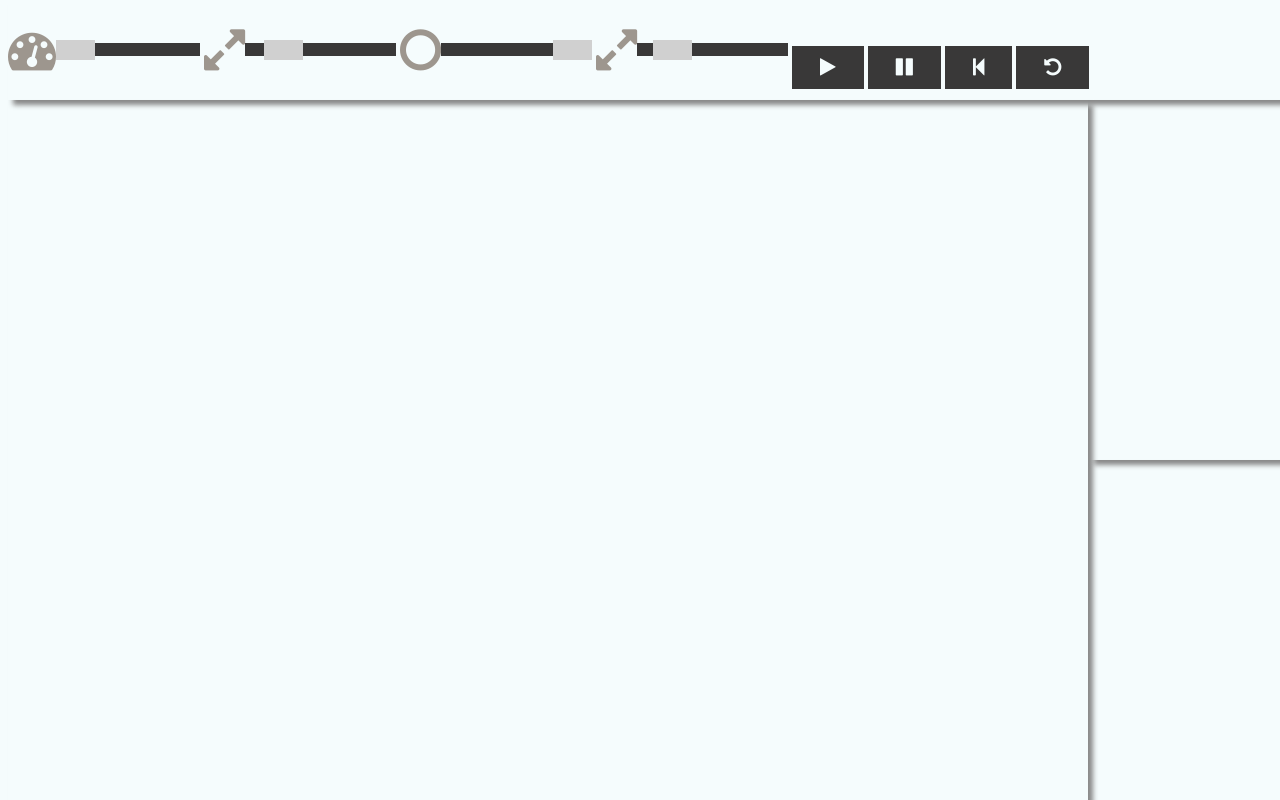
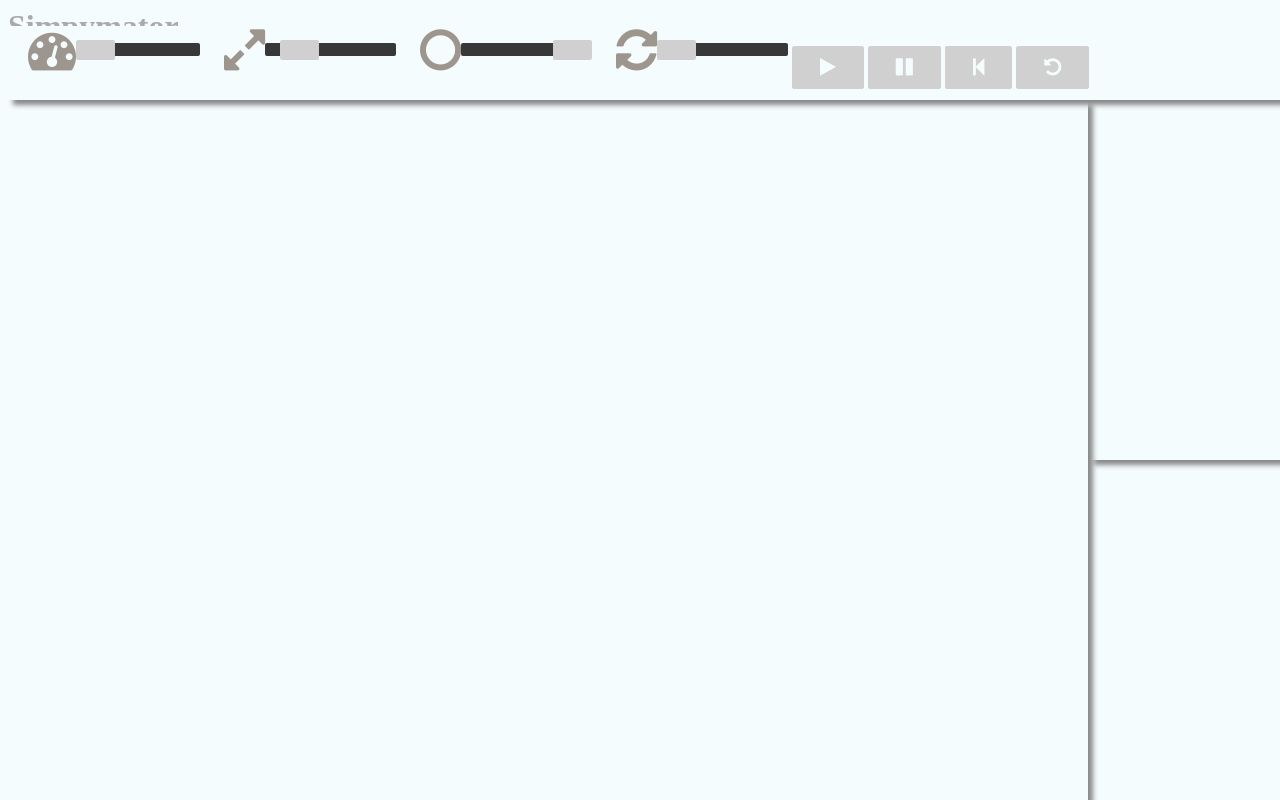
Before and after one commit to Vick619/AnimationEngine, a plain HTML site: page Canvas/indexNew.html in a window 1280 px wide. Drawn offline with Linux system fonts and the light colour scheme.

Commit message:
PUSSHHHHHgit pushgit pushgit push

```diff
--- a/Canvas/css/main.css
+++ b/Canvas/css/main.css
@@ -9,7 +9,7 @@ h1{
 
 
 #container {
-
+    width: 100%;
 }
 
 #topBar{
@@ -64,17 +64,16 @@ h1{
 }
 
 button{
-    margin-top: 0px auto;
     padding: 10px 27px 11px !important;
     font-size: 20px !important;
-    background-color: #393838;
+    background-color: #d0d0d0;
     font-weight: bold;
-    text-shadow: 1px 1px #393838;
+    text-shadow: 1px 1px #d0d0d0;
     color: #f5fcfd;
     border-radius: 0px;
     -moz-border-radius: 0px;
-    -webkit-border-radius: 0px;
-    border: 1px solid #393838;
+    -webkit-border-radius: 2px;
+    border: 1px solid #d0d0d0;
     cursor: pointer;
     box-shadow: 0 1px 0 rgba(255, 255, 255, 0.5) inset;
     -moz-box-shadow: 0 0px 0 rgba(255, 255, 255, 0.5) inset;
@@ -85,6 +84,7 @@ button{
 /*code sourced from : http://codepen.io/chriscoyier/pen/FtnAa*/
 input[type=range] {
   -webkit-appearance: none;
+  padding-left: 20px;
   margin: 2% 0;
   width: 15%;
   background-color: #f5fcfd;
@@ -99,7 +99,7 @@ input[type=range]::-webkit-slider-runnable-track {
   animate: 0.2s;
   box-shadow: 0px 0px 0px #000000, 0px 0px 0px #0d0d0d;
   background: #393838;
-  border-radius: 0px;
+  border-radius: 2px;
   border: 0px solid #000101;
 }
 input[type=range]::-webkit-slider-thumb {
@@ -107,7 +107,7 @@ input[type=range]::-webkit-slider-thumb {
   border: 0px solid #000000;
   height: 20px;
   width: 39px;
-  border-radius: 0px;
+  border-radius: 2px;
   background: #d0d0d0;
   cursor: pointer;
   -webkit-appearance: none;
--- a/Canvas/indexNew.html
+++ b/Canvas/indexNew.html
@@ -20,25 +20,21 @@
 
 
 
-
+            <div id="simplymator">
+                <h1>Simpymator</h1>
                <div id = "topBar">
                         <input class="fa fa-tachometer fa-3x" type="range" min="0" max="200" value="0" id="speed">
-                </i><input class="fa fa-expand fa-3x" type="range" min="0" max="300" value="50" id="size">
-                </i><input class="fa fa-circle-o fa-3x" type="range" min="0" max="100" value="100" id="opacity">
-                </i><input class="fa fa-expand fa-3x" type="range" min="0" max="360" value="50" id="rotation">
+                        <input class="fa fa-expand fa-3x" type="range" min="0" max="300" value="50" id="size">
+                        <input class="fa fa-circle-o fa-3x" type="range" min="0" max="100" value="100" id="opacity">
+                        <input class="fa fa-refresh fa-3x" type="range" min="0" max="360" value="0" id="rotation">
                         <button class="fa fa-play fa-2x" onclick="start()"></button>
                         <button class="fa fa-pause fa-2x" onclick="stop()"></button>
                         <button class="fa fa-step-backward fa-2x" onclick="restart()"></button>
                         <button class="fa fa-undo fa-2x" onclick="reset()"></button>
                 </div>
             </div>
-
-
-
-
-
-
-
+        </div>
+    </body>
 
 
 <script>
@@ -405,6 +401,4 @@ function reset(){
 
 }
 </script>
-        </div>
-    </body>
 </html>
```
Lines whose indentation alone changed are shown as unchanged.
